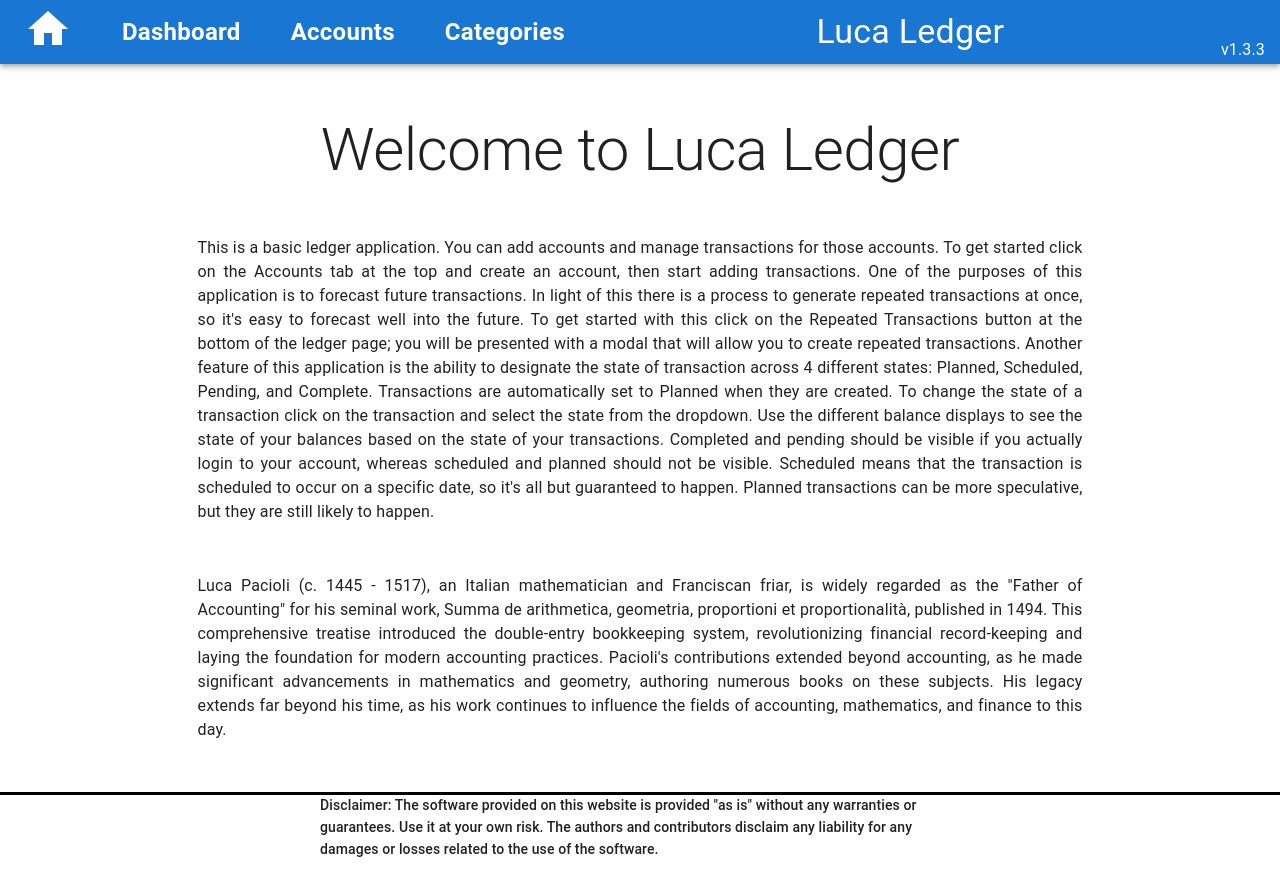
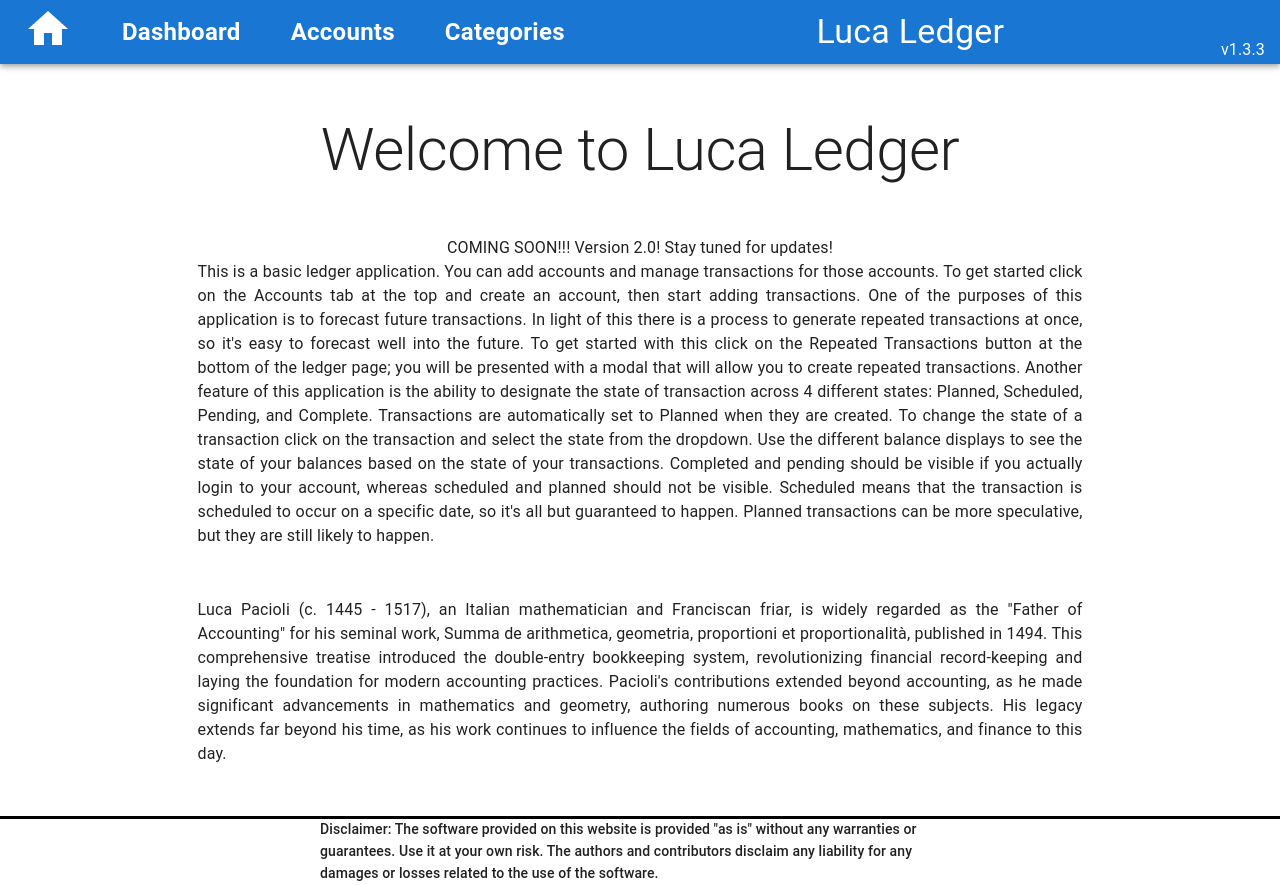
Before and after one commit to jwaspin/luca-ledger, a React (Vite) app: page / in a window 1280 px wide. Before the commit the page ends 861 px from the top, so only its background shows below. Built offline with nearby package versions, Linux system fonts and the light colour scheme.

Commit message:
Add COMING SOON message for Version 2.0

```diff
--- a/src/views/Home/Home.jsx
+++ b/src/views/Home/Home.jsx
@@ -19,6 +19,9 @@ export default function Home() {
           style={{ width: '100%', textAlign: 'center', marginBottom: '50px' }}
         >
           Welcome to Luca Ledger
+        </Typography>
+        <Typography>
+          COMING SOON!!! Version 2.0! Stay tuned for updates!
         </Typography>
         <Typography
           variant='body1'
```
